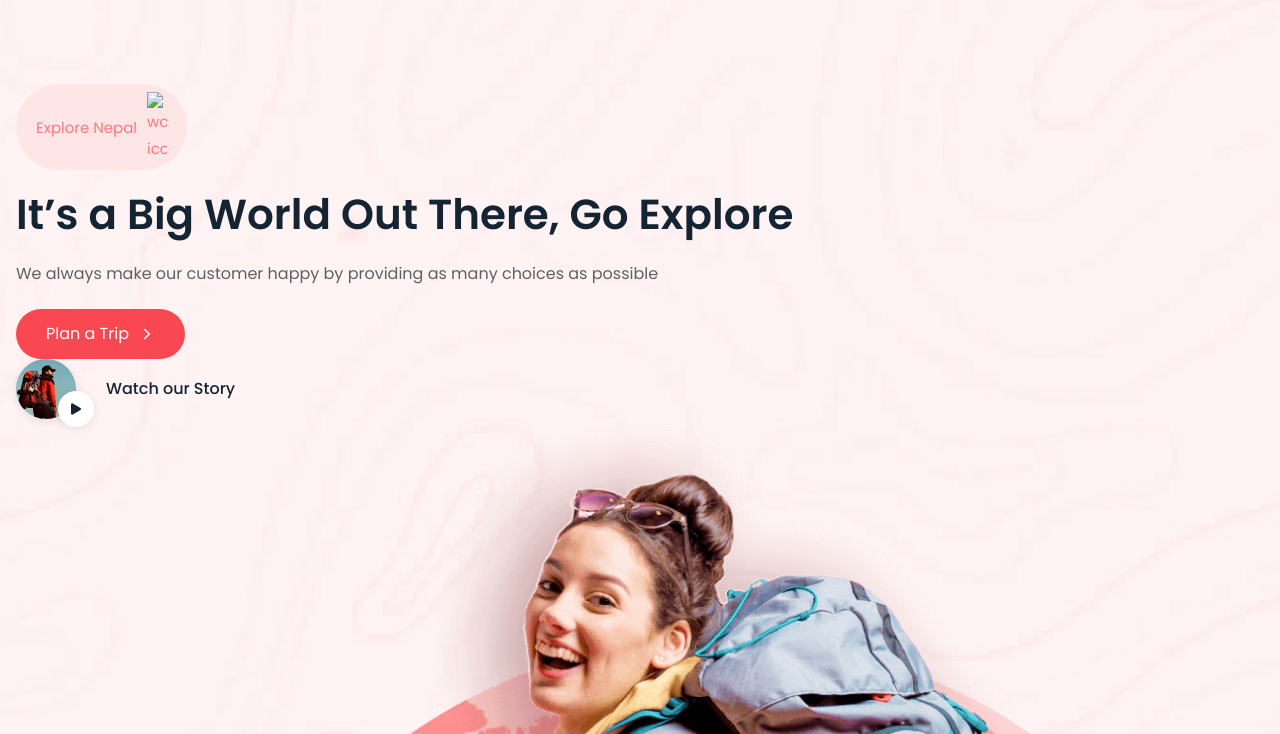
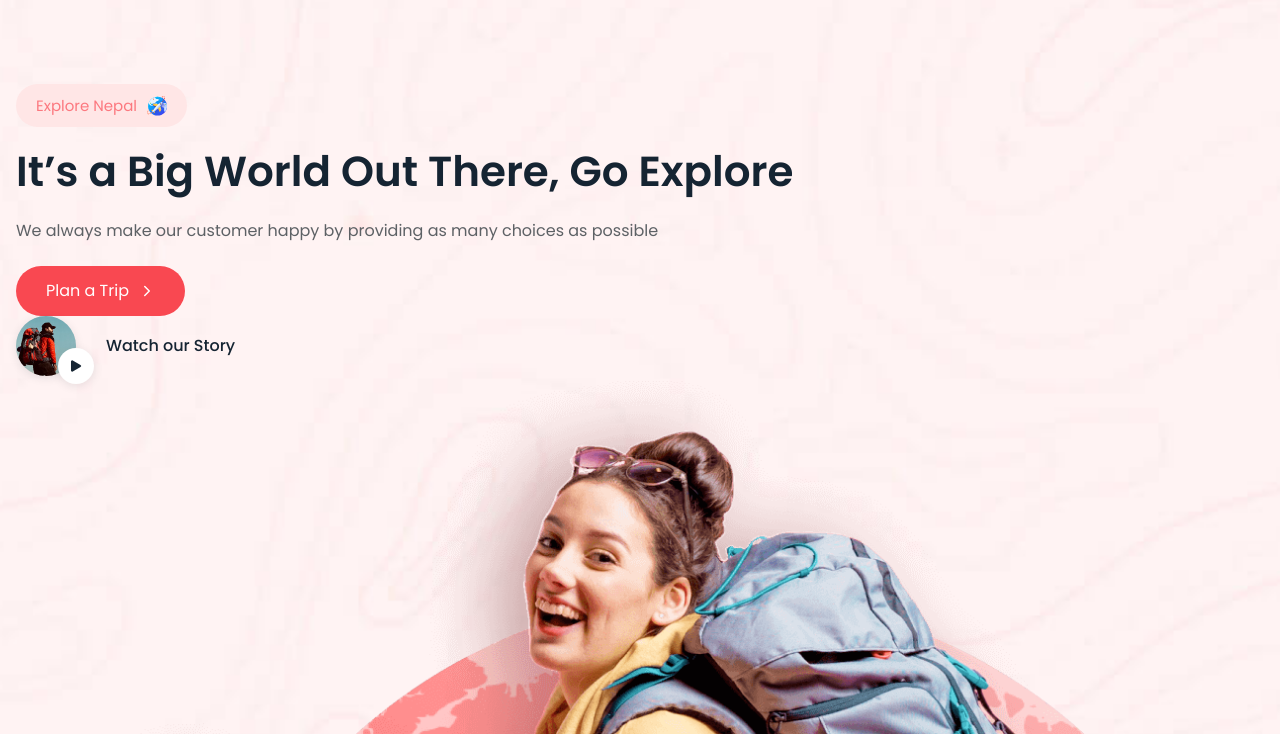
Before and after one commit to shiningpegasus/Travel_Website, a plain HTML site: page index.html in a window 1280 px wide. Shown: the part 66-800 px from the top of the page. Drawn offline with nearby package versions, Linux system fonts and the light colour scheme; the site is published under a folder, as on GitHub Pages, so addresses that start at the root find nothing.

Commit message:
Update index.html

```diff
--- a/index.html
+++ b/index.html
@@ -97,7 +97,7 @@
         <div class="container">
           <div class="hero-content">
             <p class="hero-subtitle">
-              Explore Nepal <img src="/image/title-icon.svg" alt="world icon" width="20" height="20" class="img">
+              Explore Nepal <img src="image/title-icon.svg" alt="world icon" width="20" height="20" class="img">
             </p>
             <h1 class="h1 title hero-title">
               It’s a Big World Out There, Go Explore
```
